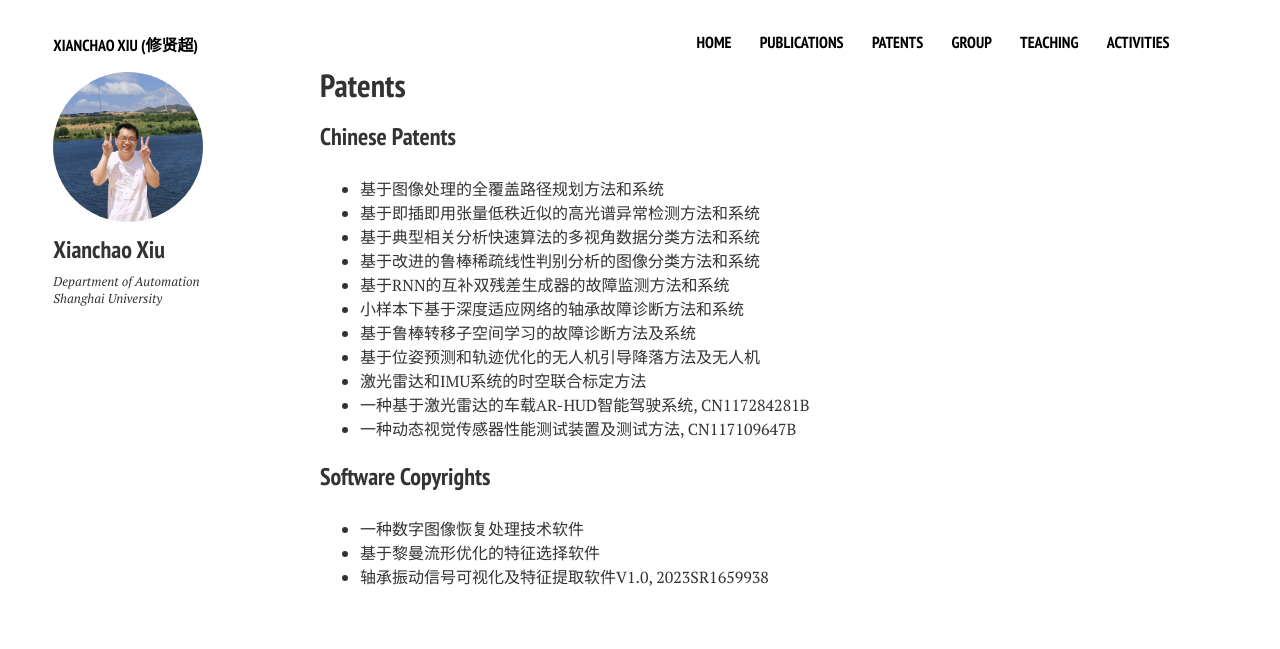
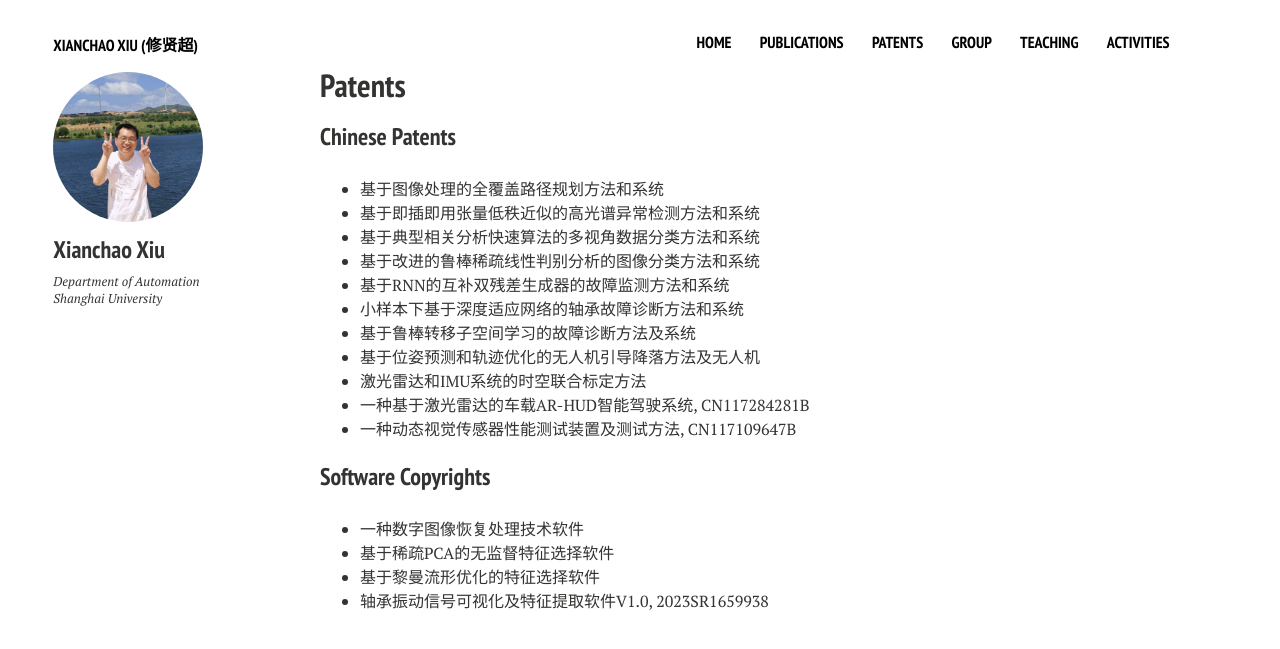
Before and after one commit to xianchaoxiu/xianchaoxiu.github.io, a Jekyll site: the page built from patents/index.md, in a window 1280 px wide. Shown: the top 649 px of the page. Built offline with Jekyll 4.4.1, drawn with Linux system fonts in a browser that asks for light colours; nearby versions of some CDN libraries.

Commit message:
Update index.md

```diff
--- a/patents/index.md
+++ b/patents/index.md
@@ -23,5 +23,6 @@ share: false
 
 ### Software Copyrights
 * 一种数字图像恢复处理技术软件 <br>
+* 基于稀疏PCA的无监督特征选择软件 <br>
 * 基于黎曼流形优化的特征选择软件 <br>
 * 轴承振动信号可视化及特征提取软件V1.0, 2023SR1659938
```
